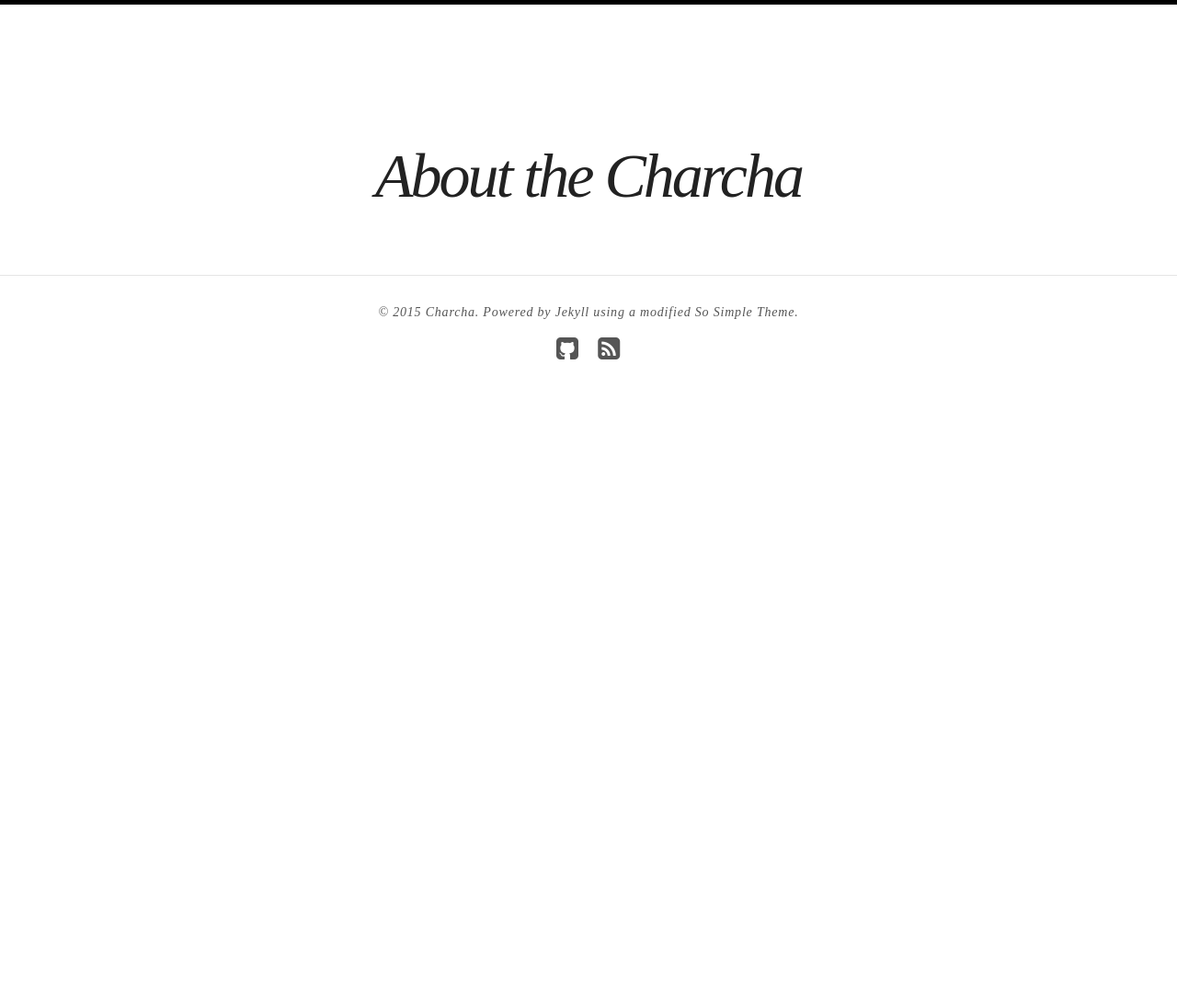
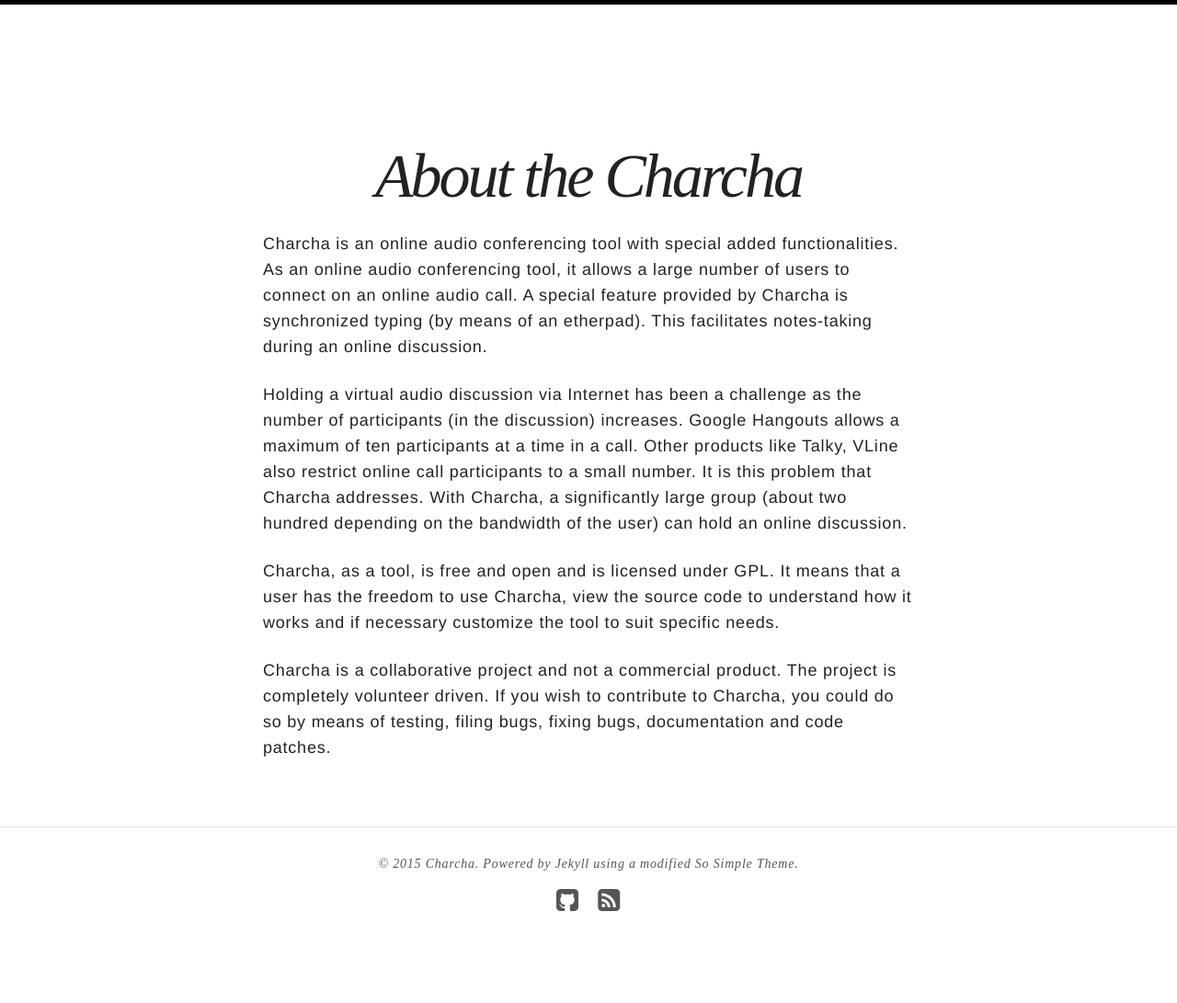
Before and after one commit to charcha/charcha.github.io, a Jekyll site: the page built from about/index.md, in a window 1280 px wide. Shown: the whole page at 92% size. Built offline with Jekyll 4.4.1, drawn with Linux system fonts in a browser that asks for light colours; nearby versions of some CDN libraries; before the commit the page ends 900 px from its top, so only the background shows below that.

Commit message:
Add About Charcha Content

```diff
--- a/about/index.md
+++ b/about/index.md
@@ -3,3 +3,10 @@ layout: page
 title: About the Charcha
 modified: 2014-08-08T19:44:38.564948-04:00
 ---
+Charcha is an online audio conferencing tool with special added functionalities. As an online audio conferencing tool, it allows a large number of users to connect on an online audio call. A special feature provided by Charcha is synchronized typing (by means of an etherpad). This facilitates notes-taking during an online discussion.
+
+Holding a virtual audio discussion via Internet has been a challenge as the number of participants (in the discussion) increases. Google Hangouts allows a maximum of ten participants at a time in a call. Other products like Talky, VLine also restrict online call participants to a small number. It is this problem that Charcha addresses. With Charcha, a significantly large group (about two hundred depending on the bandwidth of the user) can hold an online discussion.
+
+Charcha, as a tool, is free and open and is licensed under GPL. It means that a user has the freedom to use Charcha, view the source code to understand how it works and if necessary customize the tool to suit specific needs.
+
+Charcha is a collaborative project and not a commercial product. The project is completely volunteer driven. If you wish to contribute to Charcha, you could do so by means of testing, filing bugs, fixing bugs, documentation and code patches.
```
